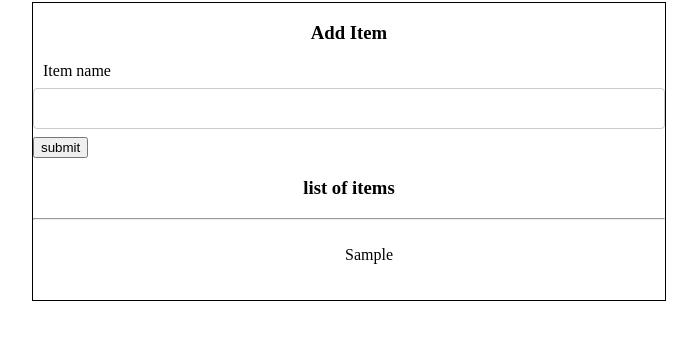
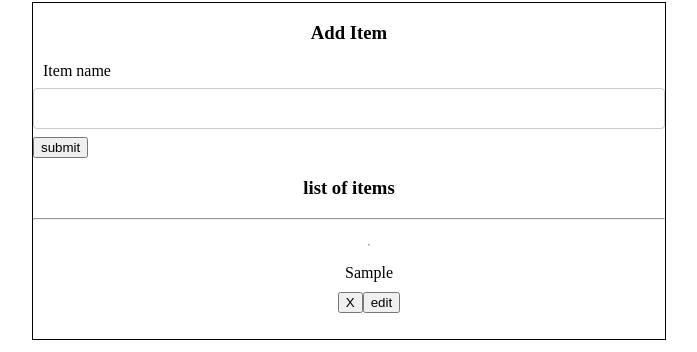
Before and after one commit to JordanDJensen/vs-assignments, a plain HTML site: page moms-shopping-list-start/index.html in a window 1280 px wide. Both pictures are taken after typing "Sample" into the empty fields and a click on the button "submit". Shown: the part 78-430 px from the top of the page, without its empty margins (291-988 px from the left). Drawn offline with Linux system fonts and the light colour scheme.

Commit message:
created shopping list where you can add and remove an item.

```diff
--- a/moms-shopping-list-start/index.js
+++ b/moms-shopping-list-start/index.js
@@ -6,14 +6,35 @@
     form.title.value = ""
 
     let li = document.createElement('li');
+
+
     let div = document.createElement("div");
+    let btnEdit = document.createElement("button");
+    let btnRemove = document.createElement("button");
+
+    li.setAttribute("name", "shopping")
+    btnRemove.classList.add("removeItem");
     div.textContent = newItem;
 
+    btnEdit.textContent = "edit";
+    btnRemove.textContent = "X";
+
     li.appendChild(div);
+    li.appendChild(btnRemove);
+    li.appendChild(btnEdit);
+
+
+
 
     let listItem = document.getElementById("list");
     listItem.appendChild(li);
 
+    btnRemove.addEventListener("click", () =>{
+        var removeItem = document.getElementsByClassName("removeItem");
+        for(let i =0; i < removeItem.length; i++){
+           li.style.display = "none";
+        }
+    });
 
 
 });
```
Also changed, not shown: moms-shopping-list-start/index.html (+2 -16 lines).
